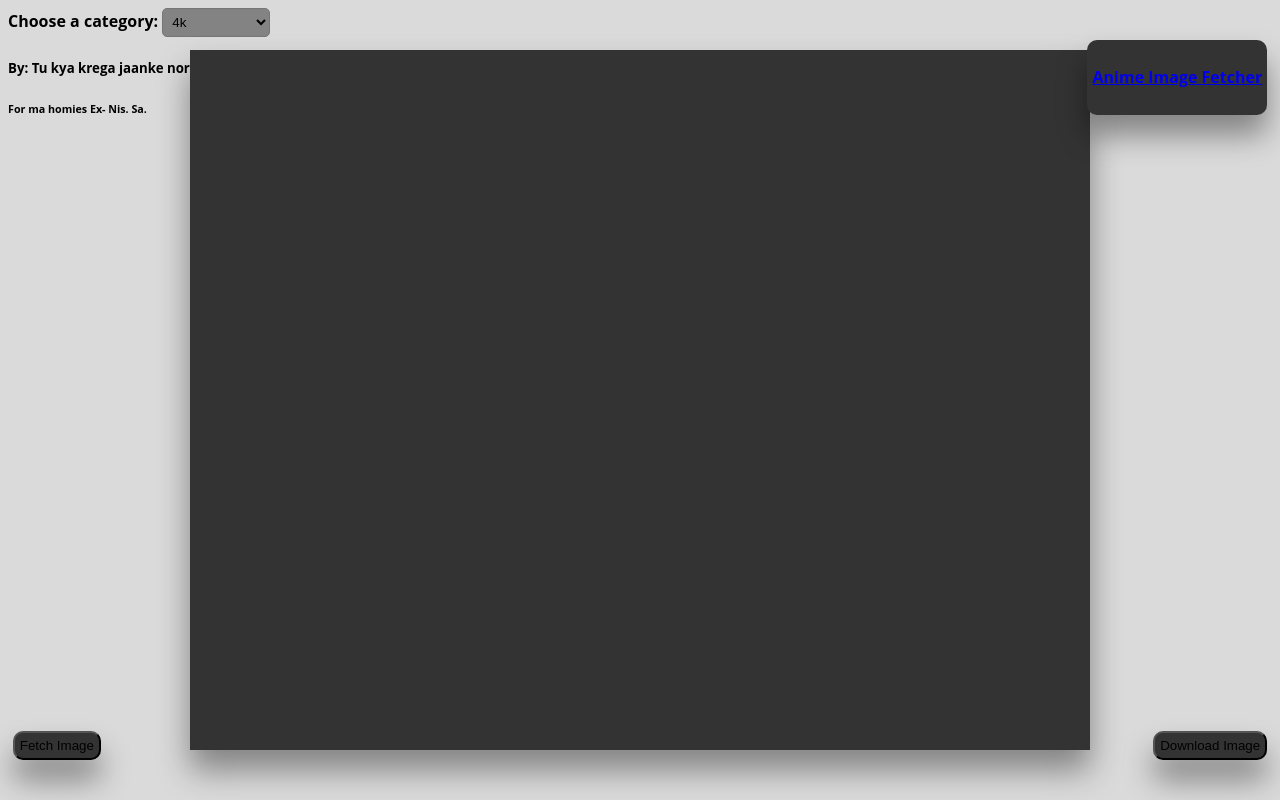
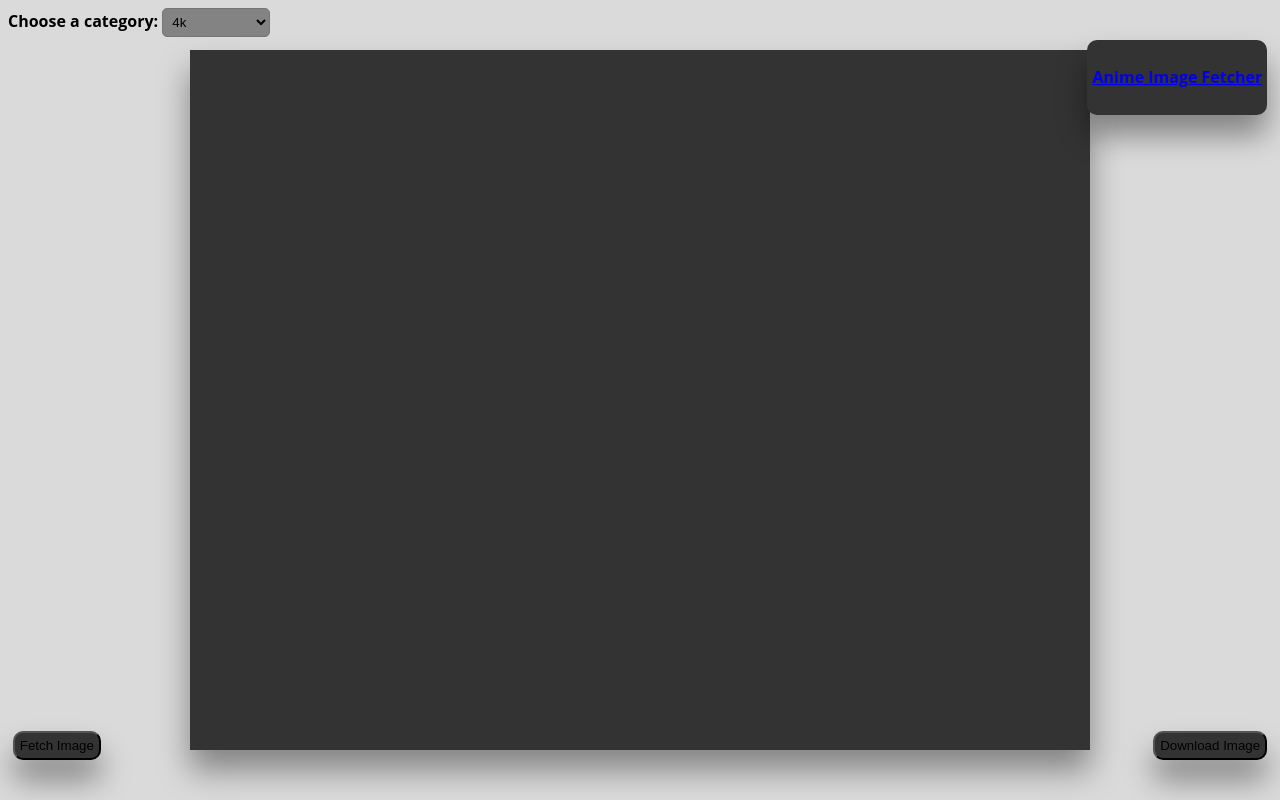
Before and after one commit to sussyguy690/sussyhtmlsites, a plain HTML site: page index.html in a window 1280 px wide. Drawn offline with Linux system fonts and the light colour scheme.

Commit message:
Update index.html

```diff
--- a/index.html
+++ b/index.html
@@ -33,7 +33,7 @@
     </div>
 
     <script src="app.js"></script>
-    <h5>By: Tu kya krega jaanke normie saale</h5>
-    <h6>For ma homies Ex- Nis. Sa.</h6>
+<!--     <h5>By: Tu kya krega jaanke normie saale</h5>
+    <h6>For ma homies Ex- Nis. Sa.</h6> -->
   </body>
 </html>
```
